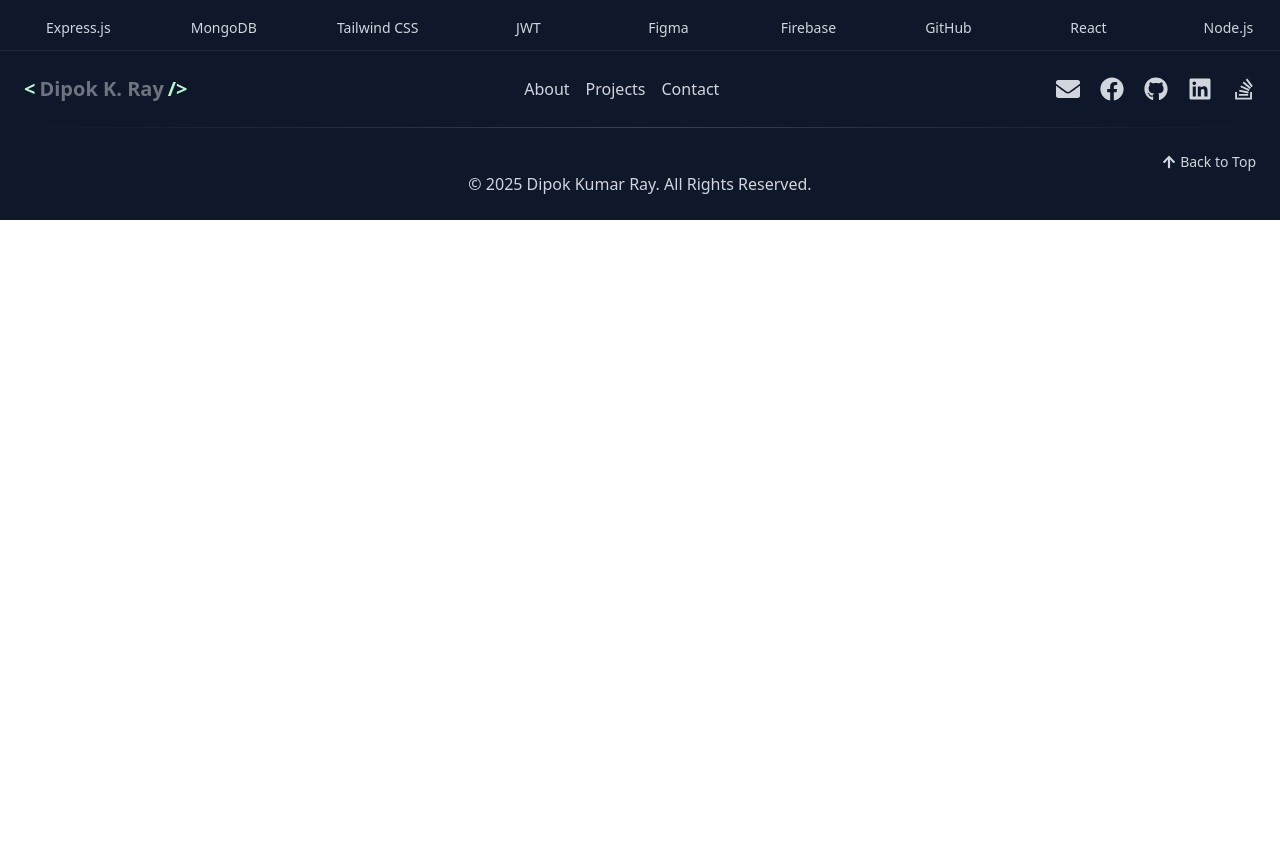
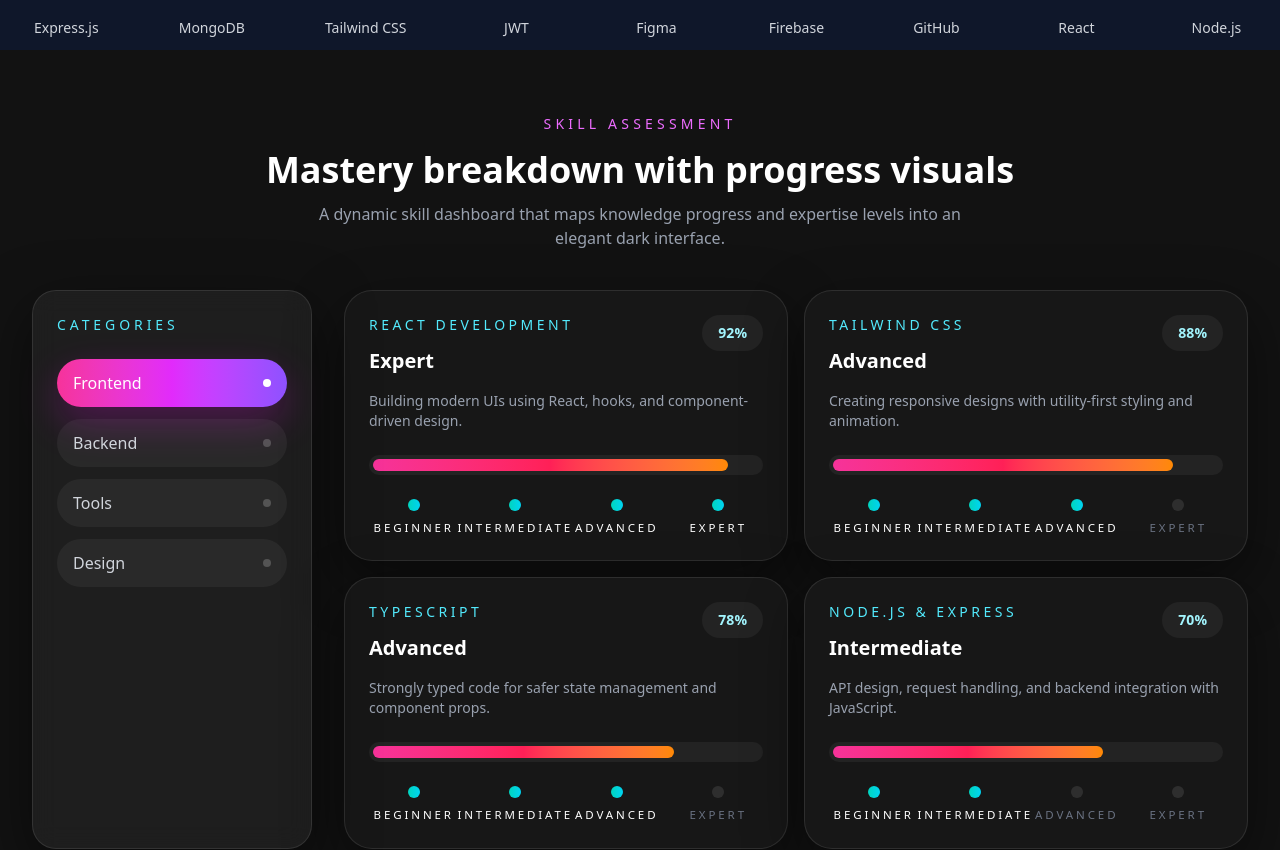
Before and after one commit to Dipok-Kumar-Ray/Dipok-K-Ray-Portfolio, a React (Vite) app: page /skills in a window 1280 px wide. Shown: the part 608-1458 px from the top of the page. Before the commit the page ends 828 px from the top, so only its background shows below. Built offline with nearby package versions, Linux system fonts and the light colour scheme.

Commit message:
some modified

```diff
--- a/src/pages/home/tools/ToolsSection.tsx
+++ b/src/pages/home/tools/ToolsSection.tsx
@@ -1,4 +1,4 @@
-import React, { useEffect, useState, useRef } from 'react';
+import { useEffect, useState, useRef } from 'react';
 import { FaKey } from 'react-icons/fa';
 
 import {
@@ -10,13 +10,32 @@ import {
   SiFigma
 } from "react-icons/si";
 
-// Custom hook for counting animation that runs only once on first intersection
-const useCounterAnimation = (endValue, duration = 2000) => {
+interface ToolType {
+  icon: React.ReactNode;
+  name: string;
+  percentage: number;
+  description: string;
+}
+
+const useCounterAnimation = (endValue: number, duration = 2000) => {
   const [count, setCount] = useState(0);
-  const ref = useRef(null);
-  const hasAnimated = useRef(false); // track if animation already ran
+  const ref = useRef<HTMLDivElement | null>(null);
+  const hasAnimated = useRef(false);
 
   useEffect(() => {
+    const animate = () => {
+      let start: number | null = null;
+
+      const step = (timestamp: number) => {
+        if (!start) start = timestamp;
+        const progress = Math.min((timestamp - start) / duration, 1);
+        setCount(Math.floor(progress * endValue));
+        if (progress < 1) requestAnimationFrame(step);
+      };
+
+      requestAnimationFrame(step);
+    };
+
     const observer = new IntersectionObserver(
       ([entry]) => {
         if (entry.isIntersecting && !hasAnimated.current) {
@@ -24,11 +43,7 @@ const useCounterAnimation = (endValue, duration = 2000) => {
           animate();
         }
       },
-      {
-        root: null,
-        rootMargin: '0px',
-        threshold: 0.5,
-      }
+      { root: null, rootMargin: '0px', threshold: 0.5 }
     );
 
     if (ref.current) {
@@ -40,20 +55,39 @@ const useCounterAnimation = (endValue, duration = 2000) => {
         observer.unobserve(ref.current);
       }
     };
-  }, []);
-
-  const animate = () => {
-    let start = null;
-    const step = (timestamp) => {
-      if (!start) start = timestamp;
-      const progress = Math.min((timestamp - start) / duration, 1);
-      setCount(Math.floor(progress * endValue));
-      if (progress < 1) requestAnimationFrame(step);
-    };
-    requestAnimationFrame(step);
-  };
+  }, [duration, endValue]);
 
   return { count, ref };
+};
+
+const ToolCard = ({ tool }: { tool: ToolType }) => {
+  const { count, ref } = useCounterAnimation(tool.percentage);
+
+  return (
+    <div
+      ref={ref}
+      className="bg-[#2c3034] p-6 rounded-lg flex items-center space-x-4
+                 relative overflow-hidden group hover:scale-[1.02] transition-transform duration-300 cursor-pointer
+                 before:absolute before:inset-0 before:p-[2px] before:rounded-lg
+                 before:bg-gradient-to-br before:from-green-400 before:to-teal-500 before:opacity-0
+                 hover:before:opacity-100 before:transition-opacity before:duration-300 before:z-0"
+    >
+      <div className="flex-shrink-0 relative z-10 group-hover:text-green-400 transition-colors duration-300">
+        {tool.icon}
+      </div>
+      <div className="flex-grow relative z-10">
+        <h3 className="text-xl font-semibold text-white group-hover:text-green-400 transition-colors duration-300">
+          {tool.name}
+        </h3>
+        <p className="text-gray-400 text-sm group-hover:text-gray-300 transition-colors duration-300">
+          {tool.description}
+        </p>
+      </div>
+      <div className="text-3xl font-bold bg-clip-text text-transparent bg-gradient-to-r from-green-400 to-teal-500 flex-shrink-0 relative z-10 group-hover:from-green-300 group-hover:to-teal-300 transition-all duration-300">
+        {count}%
+      </div>
+    </div>
+  );
 };
 
 const ToolsSection = () => {
@@ -118,36 +152,9 @@ const ToolsSection = () => {
 
         {/* Tools Grid */}
         <div className="grid grid-cols-1 md:grid-cols-2 lg:grid-cols-3 gap-6">
-          {tools.map((tool, index) => {
-            const { count, ref } = useCounterAnimation(tool.percentage);
-            return (
-              <div
-                key={index}
-                ref={ref}
-                className="bg-[#2c3034] p-6 rounded-lg flex items-center space-x-4
-                           relative overflow-hidden group hover:scale-[1.02] transition-transform duration-300 cursor-pointer
-                           before:absolute before:inset-0 before:p-[2px] before:rounded-lg
-                           before:bg-gradient-to-br before:from-green-400 before:to-teal-500 before:opacity-0
-                           hover:before:opacity-100 before:transition-opacity before:duration-300 before:z-0"
-              >
-                {/* Icon */}
-                <div className="flex-shrink-0 relative z-10 group-hover:text-green-400 transition-colors duration-300">
-                  {tool.icon}
-                </div>
-
-                {/* Tool Name and Description */}
-                <div className="flex-grow relative z-10">
-                  <h3 className="text-xl font-semibold text-white group-hover:text-green-400 transition-colors duration-300">{tool.name}</h3>
-                  <p className="text-gray-400 text-sm group-hover:text-gray-300 transition-colors duration-300">{tool.description}</p>
-                </div>
-
-                {/* Percentage Counter */}
-                <div className="text-3xl font-bold bg-clip-text text-transparent bg-gradient-to-r from-green-400 to-teal-500 flex-shrink-0 relative z-10 group-hover:from-green-300 group-hover:to-teal-300 transition-all duration-300">
-                  {count}%
-                </div>
-              </div>
-            );
-          })}
+          {tools.map((tool) => (
+            <ToolCard key={tool.name} tool={tool} />
+          ))}
         </div>
       </div>
     </section>
--- /dev/null
+++ b/src/pages/skills/SkillAssessment.tsx
@@ -0,0 +1,122 @@
+import { useState } from 'react';
+
+const navItems = [
+  { id: 'frontend', label: 'Frontend' },
+  { id: 'backend', label: 'Backend' },
+  { id: 'tools', label: 'Tools' },
+  { id: 'design', label: 'Design' },
+];
+
+const skillData = [
+  {
+    title: 'React Development',
+    percentage: 92,
+    levelIndex: 3,
+    label: 'Expert',
+    description: 'Building modern UIs using React, hooks, and component-driven design.',
+  },
+  {
+    title: 'Tailwind CSS',
+    percentage: 88,
+    levelIndex: 2,
+    label: 'Advanced',
+    description: 'Creating responsive designs with utility-first styling and animation.',
+  },
+  {
+    title: 'TypeScript',
+    percentage: 78,
+    levelIndex: 2,
+    label: 'Advanced',
+    description: 'Strongly typed code for safer state management and component props.',
+  },
+  {
+    title: 'Node.js & Express',
+    percentage: 70,
+    levelIndex: 1,
+    label: 'Intermediate',
+    description: 'API design, request handling, and backend integration with JavaScript.',
+  },
+];
+
+const levels = ['Beginner', 'Intermediate', 'Advanced', 'Expert'];
+
+const SkillAssessment = () => {
+  const [activeNav, setActiveNav] = useState(navItems[0].id);
+
+  return (
+    <section className="bg-[#121212] text-white py-16 px-4 md:px-8">
+      <div className="mx-auto max-w-7xl">
+        <div className="mb-10 text-center">
+          <p className="text-sm uppercase tracking-[0.3em] text-fuchsia-400">Skill Assessment</p>
+          <h2 className="mt-4 text-3xl font-semibold sm:text-4xl">Mastery breakdown with progress visuals</h2>
+          <p className="mt-3 text-gray-400 max-w-2xl mx-auto">A dynamic skill dashboard that maps knowledge progress and expertise levels into an elegant dark interface.</p>
+        </div>
+
+        <div className="grid gap-8 lg:grid-cols-[280px_minmax(0,1fr)]">
+          <aside className="rounded-3xl border border-white/10 bg-white/5 p-6 shadow-[0_20px_60px_rgba(0,0,0,0.5)] backdrop-blur-md">
+            <p className="text-sm uppercase tracking-[0.28em] text-cyan-300 mb-6">Categories</p>
+            <nav className="space-y-3">
+              {navItems.map((item) => (
+                <button
+                  key={item.id}
+                  type="button"
+                  onClick={() => setActiveNav(item.id)}
+                  className={`flex w-full items-center justify-between rounded-3xl px-4 py-3 text-left transition-all duration-200 ${
+                    activeNav === item.id
+                      ? 'bg-gradient-to-r from-pink-500 via-fuchsia-500 to-violet-500 text-white shadow-[0_15px_40px_rgba(255,0,255,0.22)]'
+                      : 'bg-white/5 text-gray-300 hover:bg-white/10'
+                  }`}
+                >
+                  <span className="font-medium">{item.label}</span>
+                  <span className={`h-2 w-2 rounded-full ${activeNav === item.id ? 'bg-white' : 'bg-white/20'}`}></span>
+                </button>
+              ))}
+            </nav>
+          </aside>
+
+          <div className="space-y-6">
+            <div className="grid grid-cols-1 gap-4 sm:grid-cols-2">
+              {skillData.map((skill) => (
+                <div key={skill.title} className="rounded-[28px] border border-white/10 bg-[#171717] p-6 shadow-[0_20px_60px_rgba(0,0,0,0.45)]">
+                  <div className="flex items-start justify-between gap-4">
+                    <div>
+                      <p className="text-sm uppercase tracking-[0.25em] text-cyan-300">{skill.title}</p>
+                      <h3 className="mt-3 text-xl font-semibold text-white">{skill.label}</h3>
+                    </div>
+                    <span className="rounded-full bg-white/5 px-4 py-2 text-sm font-semibold text-cyan-200">{skill.percentage}%</span>
+                  </div>
+
+                  <p className="mt-4 text-sm text-gray-400">{skill.description}</p>
+
+                  <div className="mt-6 rounded-full bg-white/5 p-1">
+                    <div
+                      className="h-3 rounded-full bg-gradient-to-r from-pink-500 via-rose-500 to-orange-400 transition-all"
+                      style={{ width: `${skill.percentage}%` }}
+                    />
+                  </div>
+
+                  <div className="mt-6 grid grid-cols-4 gap-3 text-[0.72rem] uppercase tracking-[0.25em] text-gray-400">
+                    {levels.map((level, index) => (
+                      <div key={level} className="flex flex-col items-center gap-2">
+                        <span
+                          className={`h-3 w-3 rounded-full ${
+                            index <= skill.levelIndex ? 'bg-gradient-to-r from-teal-400 to-cyan-400' : 'bg-white/10'
+                          }`}
+                        />
+                        <span className={`truncate ${index <= skill.levelIndex ? 'text-white' : 'text-gray-500'}`}>
+                          {level}
+                        </span>
+                      </div>
+                    ))}
+                  </div>
+                </div>
+              ))}
+            </div>
+          </div>
+        </div>
+      </div>
+    </section>
+  );
+};
+
+export default SkillAssessment;
--- a/src/pages/skills/Skills.tsx
+++ b/src/pages/skills/Skills.tsx
@@ -1,6 +1,7 @@
 import { useEffect } from "react";
 import ToolsSection from '../home/tools/ToolsSection';
 import ToolsSliderSection from '../home/tools/ToolsSliderSection';
+import SkillAssessment from './SkillAssessment';
 
 const Skills = () => {
     useEffect(() => {
@@ -10,8 +11,9 @@ const Skills = () => {
 
     return (
         <div className='bg-[#0F172A]'>
-            <ToolsSection/>
-            <ToolsSliderSection/>
+            <ToolsSection />
+            <ToolsSliderSection />
+            <SkillAssessment />
         </div>
     );
 };
--- a/src/router/router.tsx
+++ b/src/router/router.tsx
@@ -30,7 +30,7 @@ export const router = createBrowserRouter([
       {
         path: "skills",
         element: <Skills />,
-        HydrateFallback: (
+        hydrateFallbackElement: (
           <span className="loading loading-bars loading-xl"></span>
         ),
       },
--- a/tsconfig.node.json
+++ b/tsconfig.node.json
@@ -7,7 +7,8 @@
     "resolveJsonModule": true,
     "isolatedModules": true,
     "noEmit": true,
-    "types": ["node"]
+    "types": ["node"],
+    "jsx": "react-jsx"
   },
-  "include": ["vite.config.ts", "src/**/*.ts", "src/**/*.tsx"]
+  "include": ["vite.config.ts"]
 }
```
